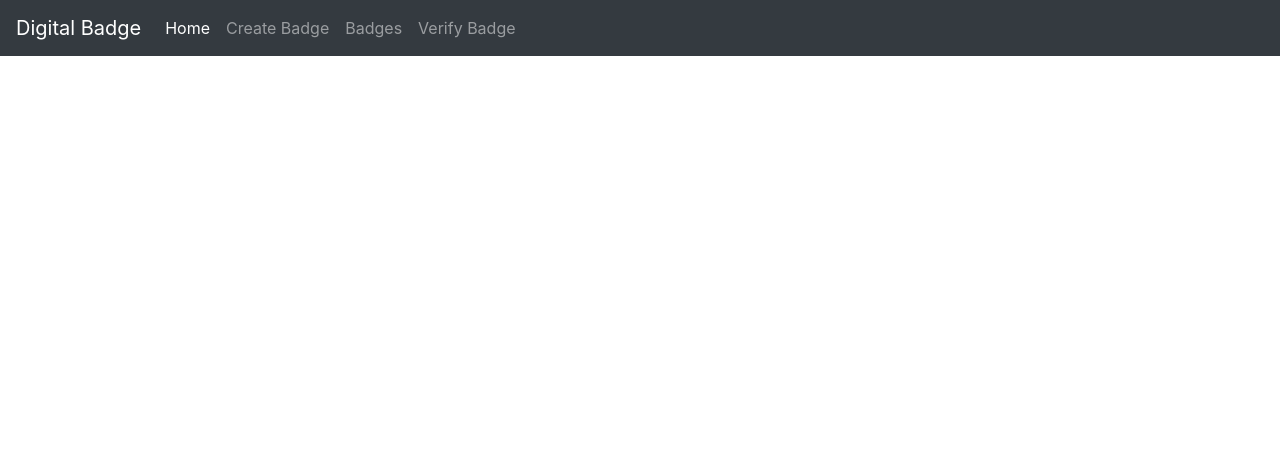
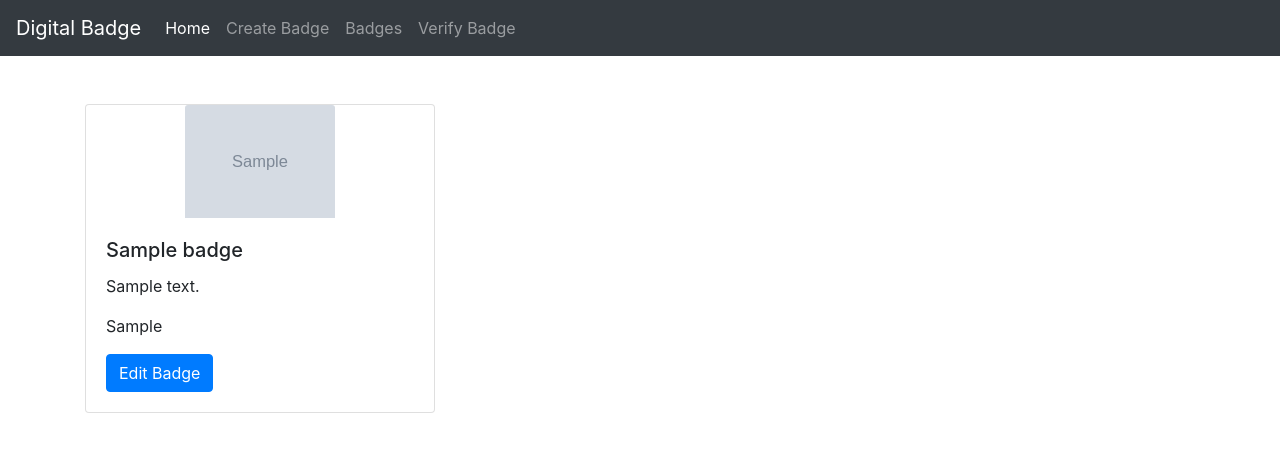
Before and after one commit to CSElonewolf/digital_badge, a Django app: page / in a window 1280 px wide. Shown: the top 452 px of the page. Run offline with Django 3.2, Linux system fonts and the light colour scheme; tables that the repository leaves empty hold one stand-in row (values such as "Sample post"); grey boxes marked "Sample" are stand-in pictures; some libraries are stand-ins or nearby versions.

Commit message:
Display badges in the home page.

```diff
--- a/digital_badge/views.py
+++ b/digital_badge/views.py
@@ -1,4 +1,11 @@
 from django.shortcuts import render
+from badge.models import Badge
 
 def home(request):
-	return render(request, 'home.html')
+	badges = None
+	emails = []
+	badges = Badge.objects.all()
+	context = {
+		'badges':badges,
+	}
+	return render(request, 'home.html',context)
--- a/templates/home.html
+++ b/templates/home.html
@@ -4,5 +4,28 @@ Home | Digital Badges
 {% endblock title %}
 {% block content %}
 {% include "includes/messages.html" %}
+<div class="container mt-5">
+<div class="row">
+	{% if badges is not None %}
+	{% for badge in badges %}
+		<div class="col-lg-4">
+			<div class="card" >
+			<center>
+				<img class="card-img-top" src="{{badge.badge_image.url}}" style="max-width:150px;max-height:200px" alt="Card image cap">
+			</center>
+			<div class="card-body">
+				<h5 class="card-title">{{badge.badge_name}}</h5>
+				<p class="card-text">{{badge.badge_description}}</p>
+				<p class="card-text">{{badge.eligible_students}}</p>
+				<a href="#" class="btn btn-primary">Edit Badge</a>
+			</div>
+			</div>
+		</div>
+	{% endfor %}
 
+	{% else %}
+	{% endif %}
+
+</div>
+</div>
 {% endblock content %}
```
